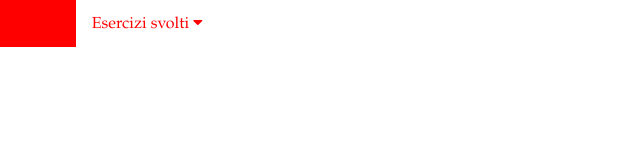
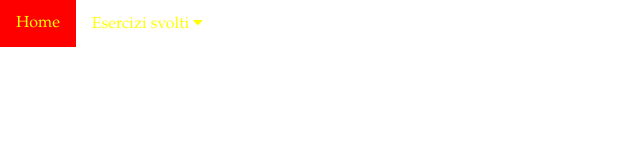
Before and after one commit to AndreaTochiio/ESERCIZI-INFORMATICA-, a plain HTML site: page index.html in a window 1280 px wide. Shown: the whole page, without its empty margins (0-640 px from the left). Drawn offline with Linux system fonts and the light colour scheme.

Commit message:
Update index.html

```diff
--- a/index.html
+++ b/index.html
@@ -17,7 +17,7 @@ body {
 .navbar a {
   float: left;
   font-size: 16px;
-  color: red;
+  color: yellow;
   text-align: center;
   padding: 14px 16px;
   text-decoration: none;
@@ -32,7 +32,7 @@ body {
   font-size: 16px;
   border: none;
   outline: none;
-  color: red;
+  color: yellow;
   padding: 14px 16px;
   background-color: inherit;
   font-family: inherit;
```
